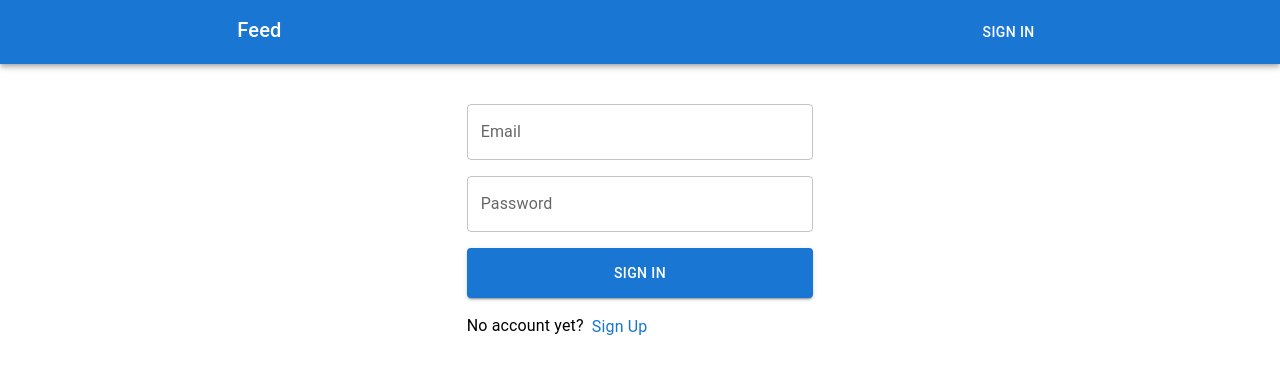
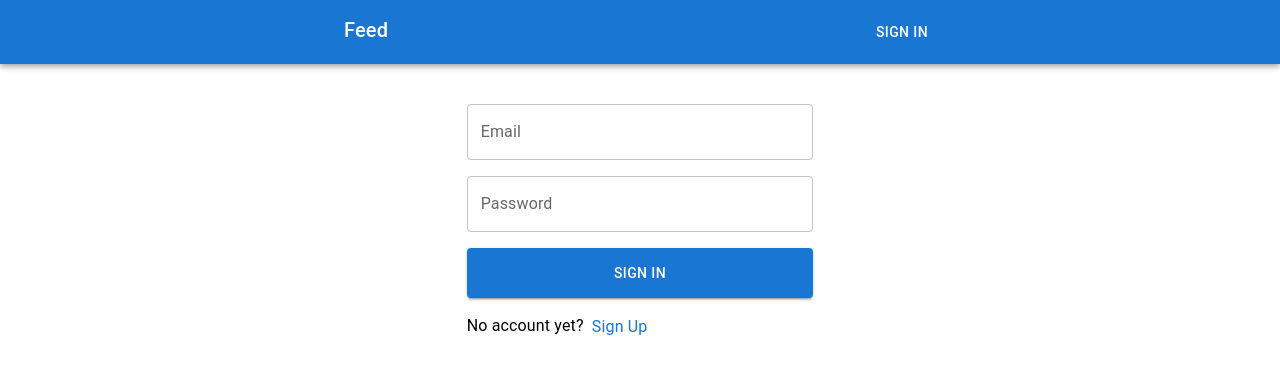
Before and after one commit to nadlambino/snapify, a React (Vite) app in the folder client/: page /auth in a window 1280 px wide. Shown: the top 374 px of the page. Built offline with nearby package versions, Linux system fonts and the light colour scheme.

Commit message:
Refactor sizing of containers

```diff
--- a/client/src/components/Body.tsx
+++ b/client/src/components/Body.tsx
@@ -4,7 +4,7 @@ import Feed from './Post/Feed'
 export default function Body() {
   return (
     <Grid container justifyContent="center">
-      <Grid item container xs={12} margin={3}>
+      <Grid item container xs={12} md={6} margin={3}>
         <Feed />
       </Grid>
     </Grid>
--- a/client/src/components/Footer.tsx
+++ b/client/src/components/Footer.tsx
@@ -28,7 +28,7 @@ export default function Footer() {
         component={CreateTodo}>
       </Form>
       <Grid container justifyContent="center" position="absolute" bottom={20}>
-        <Grid item xs={12} md={8} container justifyContent="end" alignItems="end" position="relative" right={20}>
+        <Grid item xs={12} md={6} container justifyContent="end" alignItems="end" position="relative" right={20}>
           <Fab color="primary" aria-label="add" onClick={handleClickOpen}>
             <AddIcon />
           </Fab>
--- a/client/src/components/Header.tsx
+++ b/client/src/components/Header.tsx
@@ -19,7 +19,7 @@ export default function Header() {
         <Box sx={{ flexGrow: 1 }}>
           <AppBar position="static">
             <Grid container justifyContent="center">
-              <Grid item xs={12} md={8}>
+              <Grid item xs={12} md={6}>
                 <Toolbar>
                   <Grid container justifyContent="space-between">
                     <Grid item>
```
